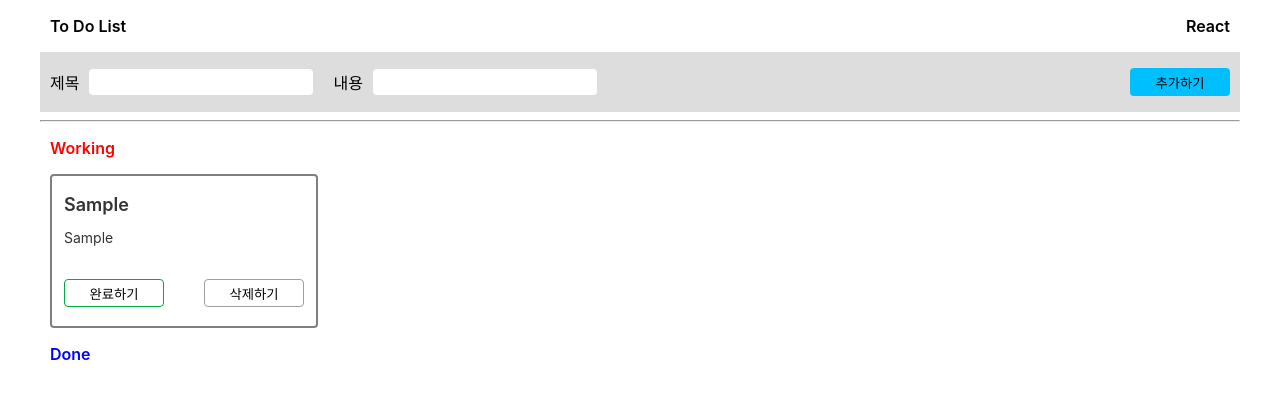
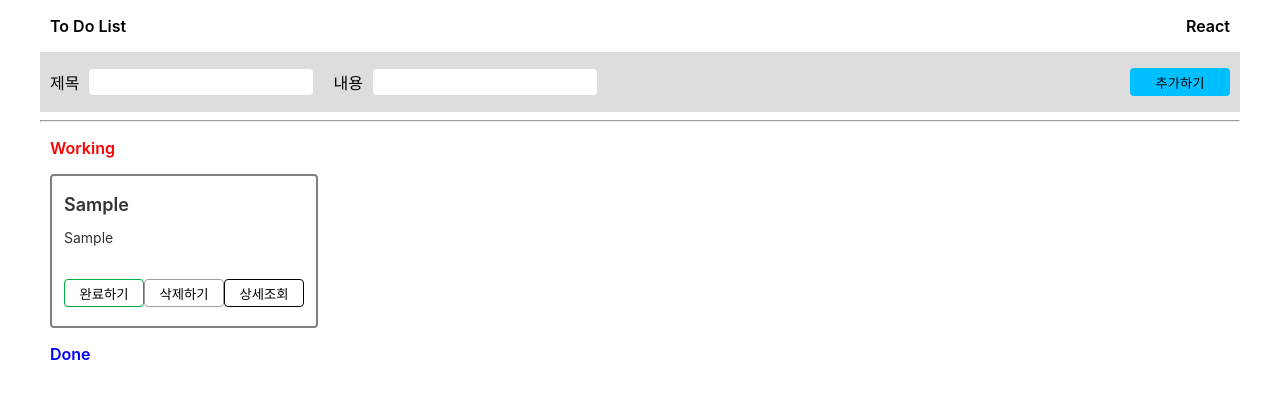
Before and after one commit to vjiji/todo-app, a React (Create React App) app: page / in a window 1280 px wide. Both pictures are taken after typing "Sample", "Sample" into the empty fields and a click on the button "추가하기". Shown: the top 398 px of the page. Built offline with nearby package versions, Linux system fonts and the light colour scheme.

Commit message:
fix: todo상세조회를 카드 클릭에서 카드 내 버튼 클릭으로 변경한다

```diff
--- a/src/components/features/todo/RenderTodos/RenderTodos.jsx
+++ b/src/components/features/todo/RenderTodos/RenderTodos.jsx
@@ -7,7 +7,7 @@ const RenderTodos = ({ isCompleted }) => {
     todos,
     handleUpdateTodoButtonClick,
     handleDeleteTodoButtonClick,
-    handleTodoCardClick,
+    handleCardDetailButtonClick,
   } = useRenderTodos({
     isCompleted,
   });
@@ -31,7 +31,7 @@ const RenderTodos = ({ isCompleted }) => {
             todo={todo}
             handleUpdateTodoButtonClick={handleUpdateTodoButtonClick}
             handleDeleteTodoButtonClick={handleDeleteTodoButtonClick}
-            handleTodoCardClick={handleTodoCardClick}
+            handleCardDetailButtonClick={handleCardDetailButtonClick}
           />
         ))}
       </div>
--- a/src/components/features/todo/RenderTodos/useRenderTodos.jsx
+++ b/src/components/features/todo/RenderTodos/useRenderTodos.jsx
@@ -18,8 +18,8 @@ export const useRenderTodos = ({ isCompleted }) => {
     dispatch(deleteTodos(e.currentTarget.id));
   };
 
-  const handleTodoCardClick = (id) => {
-    navigate(`/todo/${id}`);
+  const handleCardDetailButtonClick = (e) => {
+    navigate(`/todo/${e.currentTarget.id}`);
   };
 
   return {
@@ -29,6 +29,6 @@ export const useRenderTodos = ({ isCompleted }) => {
     ),
     handleUpdateTodoButtonClick,
     handleDeleteTodoButtonClick,
-    handleTodoCardClick,
+    handleCardDetailButtonClick,
   };
 };
--- a/src/components/features/todo/TodoCard/TodoCard.jsx
+++ b/src/components/features/todo/TodoCard/TodoCard.jsx
@@ -5,12 +5,12 @@ const TodoCard = ({
   todo,
   handleUpdateTodoButtonClick,
   handleDeleteTodoButtonClick,
-  handleTodoCardClick,
+  handleCardDetailButtonClick,
 }) => {
   const { id, title, content, completed } = todo;
 
   return (
-    <div className={className} onClick={() => handleTodoCardClick(id)}>
+    <div className={className}>
       <p className="card-list__card-title">{title}</p>
       <p className="card-list__card-content">{content}</p>
       <div className="card-list__button-wrap">
@@ -26,6 +26,12 @@ const TodoCard = ({
           onClick={handleDeleteTodoButtonClick}
           text="삭제하기"
         />
+        <ActionButton
+          className={"card-list__button--detail"}
+          id={id}
+          onClick={handleCardDetailButtonClick}
+          text="상세조회"
+        />
       </div>
     </div>
   );
--- a/src/redux/modules/counter.js
+++ b/src/redux/modules/counter.js
@@ -1,15 +1,11 @@
-// src/redux/modules/counter.js
-
 const ADD_ID = "ADD_ID";
 
 export const addIdCount = () => {
   return { type: ADD_ID };
 };
 
-// 초기 상태값
 const initialState = 1;
 
-// 리듀서
 const counter = (state = initialState, action) => {
   switch (action.type) {
     case ADD_ID:
@@ -20,5 +16,4 @@ const counter = (state = initialState, action) => {
   }
 };
 
-// 모듈파일에서는 리듀서를 export default 한다.
 export default counter;
```
